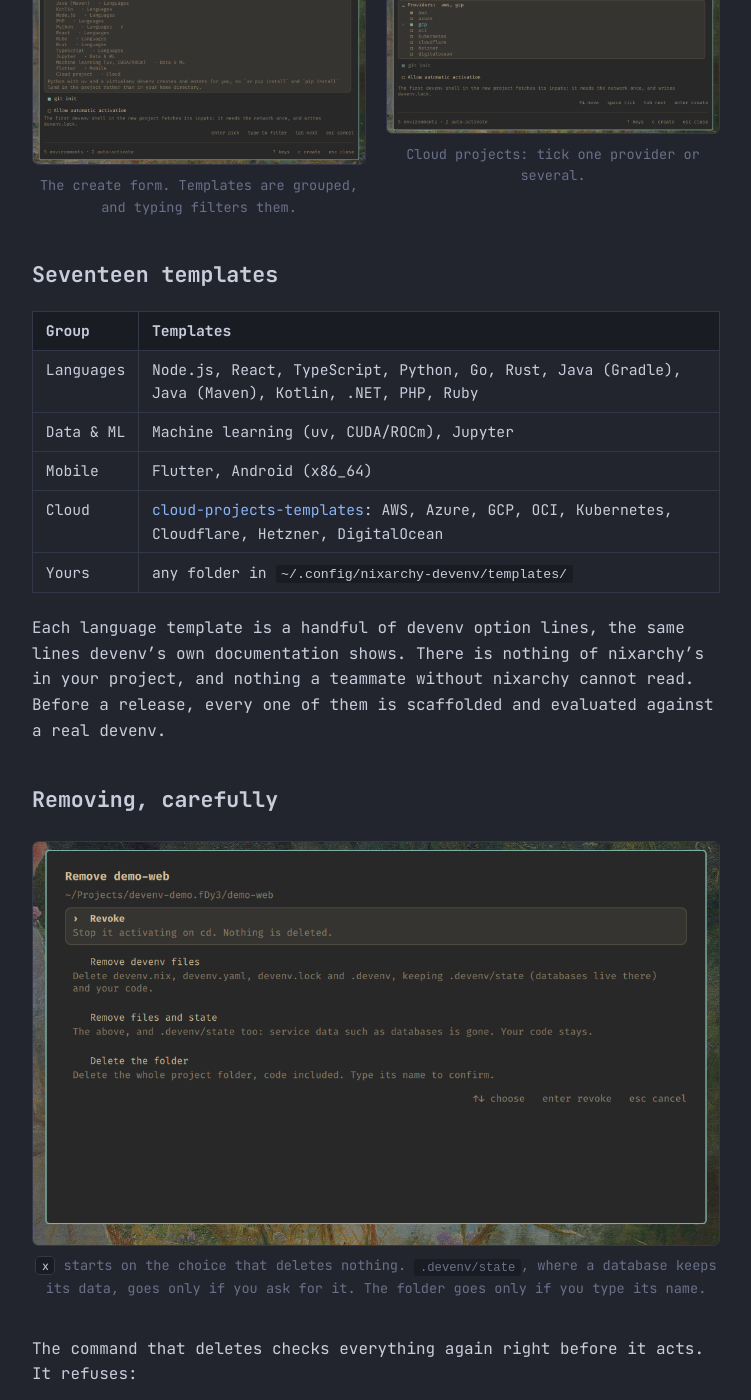
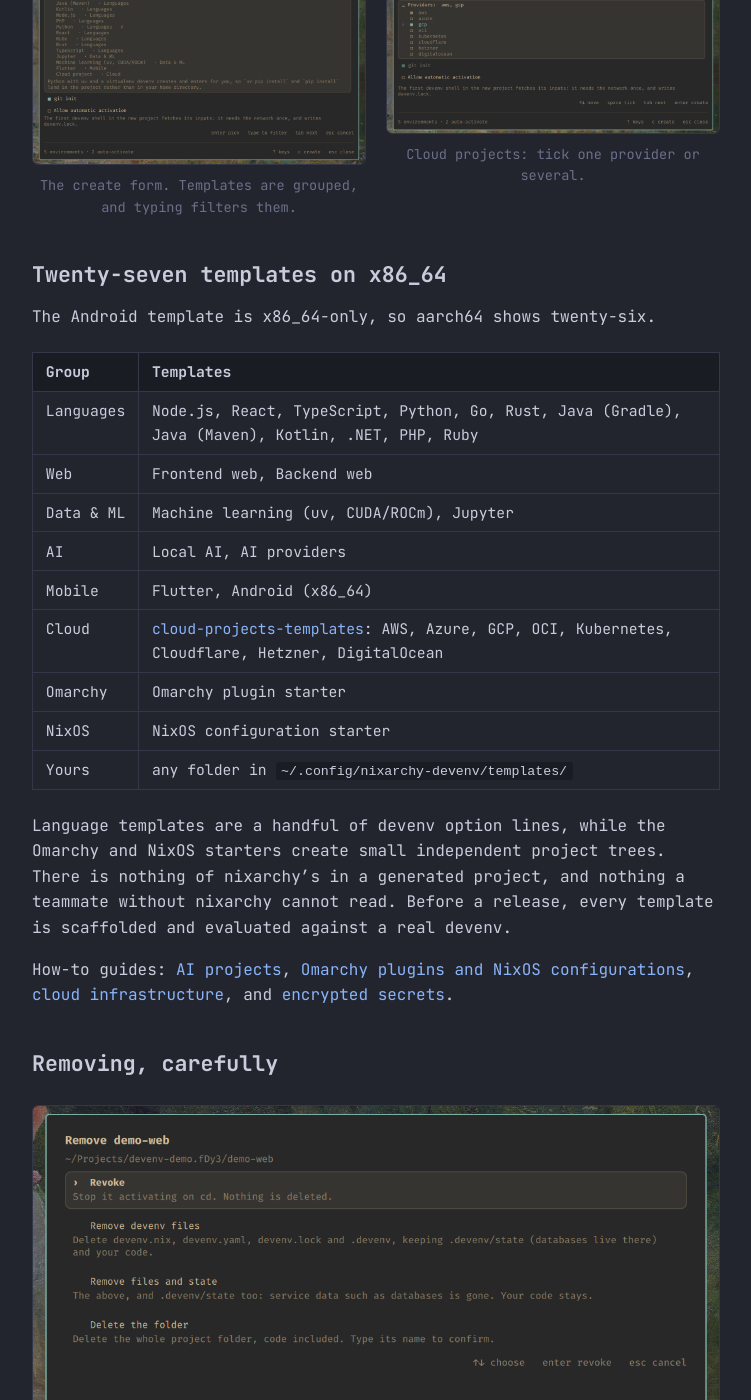
Before and after one commit to olafkfreund/nixarchy-devenv, a Jekyll site: the page built from docs/index.md, in a window 1280 px wide and 1400 px high, scrolled down 2272 px. Shown: the whole window, without its empty margins (264-1015 px from the left). Built offline with Jekyll 4.4.1, drawn with Linux system fonts in a browser that asks for light colours.

Commit message:
docs: refresh template catalogue page (#62)
* docs: refresh template catalogue page (#61)

* docs: add template how-to guides

```diff
--- a/docs/index.md
+++ b/docs/index.md
@@ -70,20 +70,31 @@ cloud templates lived in their own repository, and there was no Java, Kotlin,
 </figure>
 </div>
 
-## Seventeen templates
+## Twenty-seven templates on x86_64
+
+The Android template is x86_64-only, so aarch64 shows twenty-six.
 
 | Group | Templates |
 | --- | --- |
 | Languages | Node.js, React, TypeScript, Python, Go, Rust, Java (Gradle), Java (Maven), Kotlin, .NET, PHP, Ruby |
+| Web | Frontend web, Backend web |
 | Data & ML | Machine learning (uv, CUDA/ROCm), Jupyter |
+| AI | Local AI, AI providers |
 | Mobile | Flutter, Android (x86_64) |
 | Cloud | [cloud-projects-templates](https://github.com/olafkfreund/cloud-projects-templates): AWS, Azure, GCP, OCI, Kubernetes, Cloudflare, Hetzner, DigitalOcean |
+| Omarchy | Omarchy plugin starter |
+| NixOS | NixOS configuration starter |
 | Yours | any folder in `~/.config/nixarchy-devenv/templates/` |
 
-Each language template is a handful of devenv option lines, the same lines
-devenv's own documentation shows. There is nothing of nixarchy's in your
-project, and nothing a teammate without nixarchy cannot read. Before a release,
-every one of them is scaffolded and evaluated against a real devenv.
+Language templates are a handful of devenv option lines, while the Omarchy and
+NixOS starters create small independent project trees. There is nothing of
+nixarchy's in a generated project, and nothing a teammate without nixarchy
+cannot read. Before a release, every template is scaffolded and evaluated
+against a real devenv.
+
+How-to guides: [AI projects](usage/#ai-projects), [Omarchy plugins and NixOS
+configurations](usage/#omarchy-and-nixos-projects), [cloud infrastructure](usage/#cloud-projects),
+and [encrypted secrets](usage/#language-presets-and-secrets).
 
 ## Removing, carefully
 
```
Also changed, not shown: docs/usage.md (+12 -0 lines), README.md.
